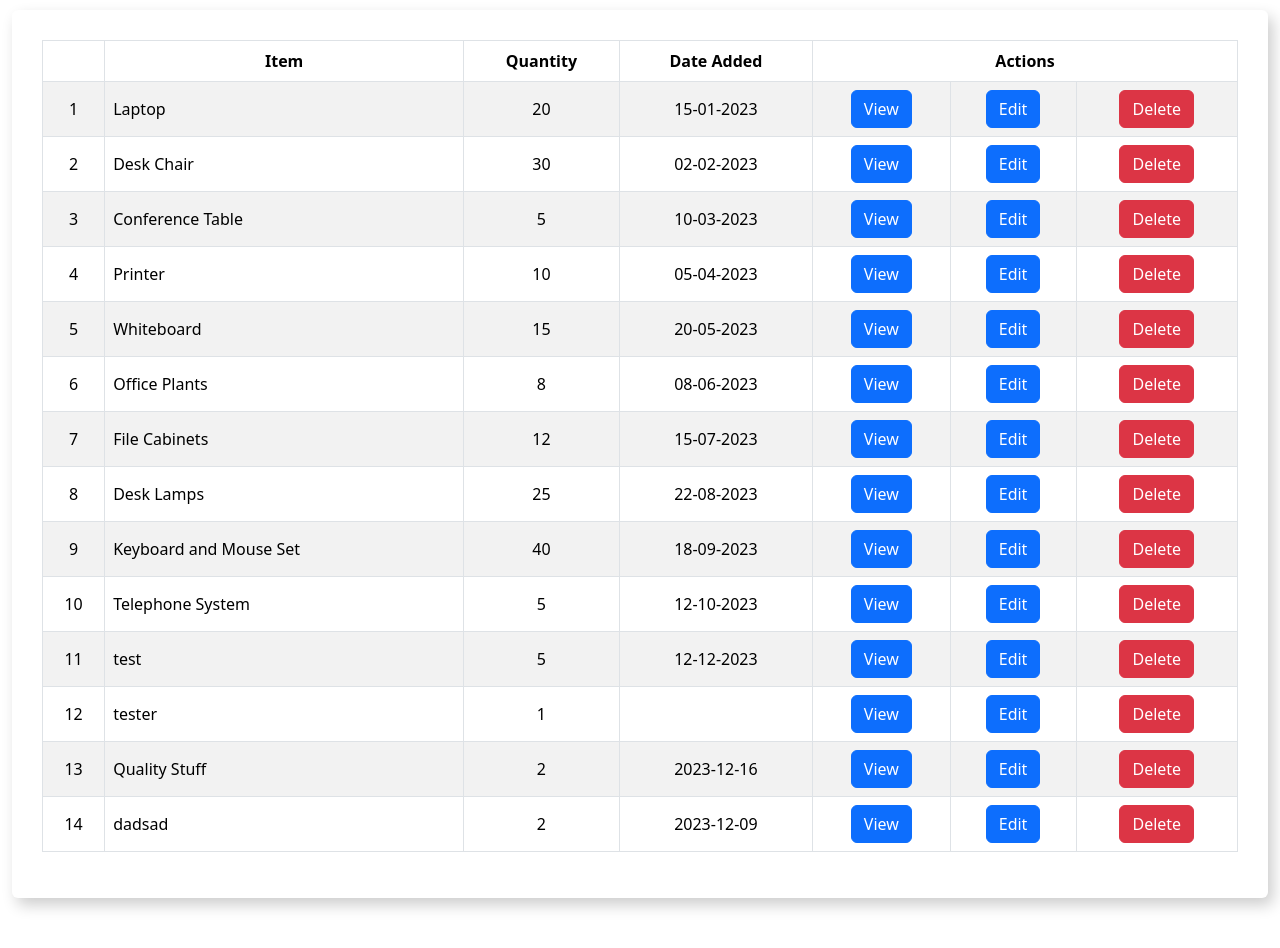
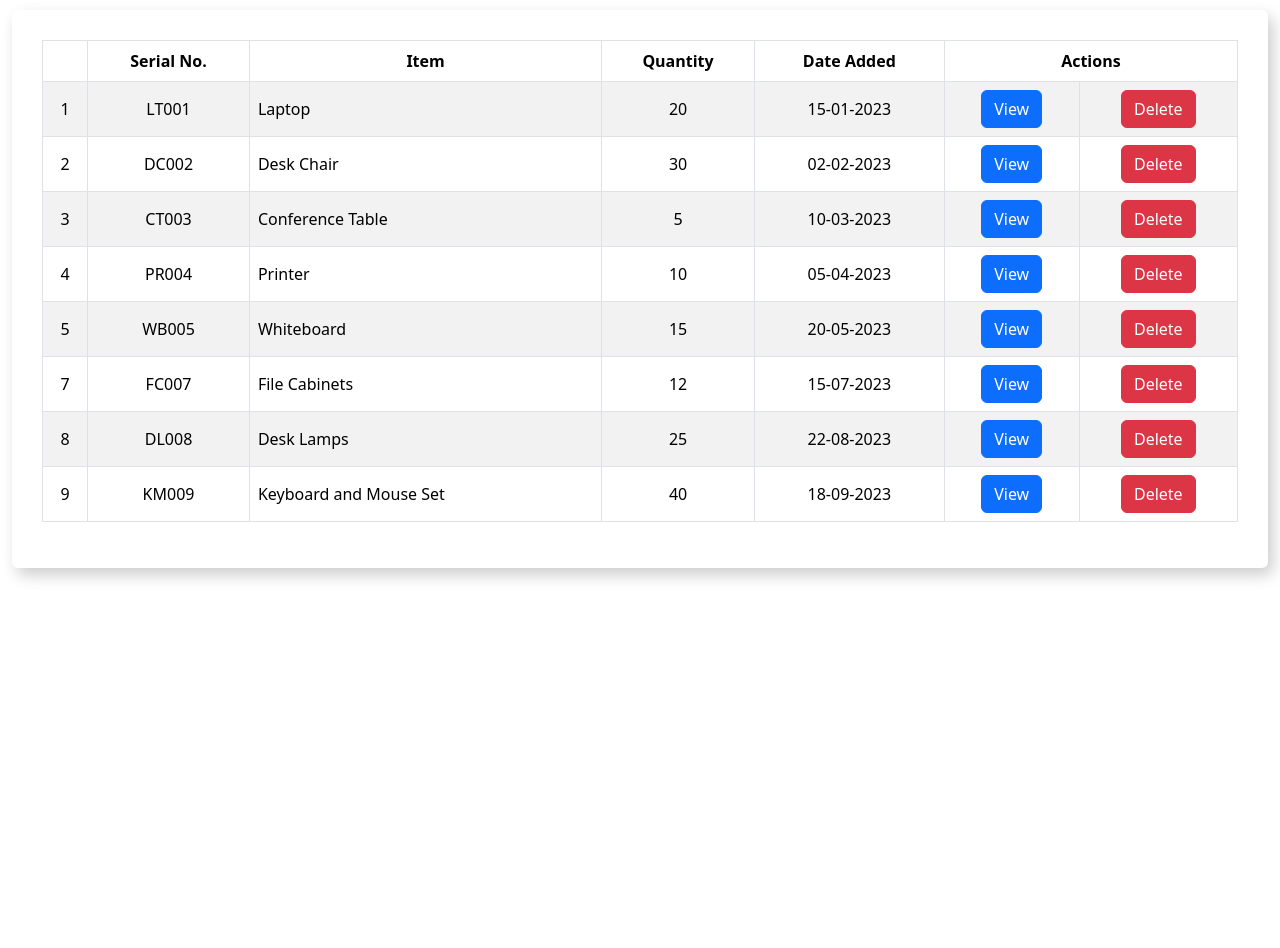
Before and after one commit to armeanaalexandru/inventory-managemant-system, a React (Vite) app: page /inventory in a window 1280 px wide. Shown: the part 380-1328 px from the top of the page. After the commit the page ends 1018 px from the top, so only its background shows below. Built offline with nearby package versions, Linux system fonts and the light colour scheme; data requests are answered from the project's data file.

Commit message:
wip: items

```diff
--- a/db.json
+++ b/db.json
@@ -12,99 +12,58 @@
     {
       "id": 1,
       "name": "Laptop",
-      "description": "test description",
       "quantity": 20,
-      "addedDate": "15-01-2023"
+      "addedDate": "15-01-2023",
+      "serialNumber": "LT001"
     },
     {
       "id": 2,
       "name": "Desk Chair",
-      "description": "test description",
       "quantity": 30,
-      "addedDate": "02-02-2023"
+      "addedDate": "02-02-2023",
+      "serialNumber": "DC002"
     },
     {
       "id": 3,
       "name": "Conference Table",
-      "description": "test description",
       "quantity": 5,
-      "addedDate": "10-03-2023"
+      "addedDate": "10-03-2023",
+      "serialNumber": "CT003"
     },
     {
       "id": 4,
       "name": "Printer",
-      "description": "test description",
       "quantity": 10,
-      "addedDate": "05-04-2023"
+      "addedDate": "05-04-2023",
+      "serialNumber": "PR004"
     },
     {
       "id": 5,
       "name": "Whiteboard",
-      "description": "test description",
       "quantity": 15,
-      "addedDate": "20-05-2023"
-    },
-    {
-      "id": 6,
-      "name": "Office Plants",
-      "description": "test description",
-      "quantity": 8,
-      "addedDate": "08-06-2023"
+      "addedDate": "20-05-2023",
+      "serialNumber": "WB005"
     },
     {
       "id": 7,
       "name": "File Cabinets",
-      "description": "test description",
       "quantity": 12,
-      "addedDate": "15-07-2023"
+      "addedDate": "15-07-2023",
+      "serialNumber": "FC007"
     },
     {
       "id": 8,
       "name": "Desk Lamps",
-      "description": "test description",
       "quantity": 25,
-      "addedDate": "22-08-2023"
+      "addedDate": "22-08-2023",
+      "serialNumber": "DL008"
     },
     {
       "id": 9,
       "name": "Keyboard and Mouse Set",
-      "description": "test description",
       "quantity": 40,
-      "addedDate": "18-09-2023"
-    },
-    {
-      "id": 10,
-      "name": "Telephone System",
-      "description": "test description",
-      "quantity": 5,
-      "addedDate": "12-10-2023"
-    },
-    {
-      "name": "test",
-      "description": "test description 2",
-      "quantity": "5",
-      "addedDate": "12-12-2023",
-      "id": 11
-    },
-    {
-      "name": "tester",
-      "description": "1233",
-      "quantity": "1",
-      "id": 12
-    },
-    {
-      "name": "Quality Stuff",
-      "description": "The most ambitious stuff",
-      "quantity": "2",
-      "addedDate": "2023-12-16",
-      "id": 13
-    },
-    {
-      "name": "dadsad",
-      "description": "rqwrqwr",
-      "quantity": "2",
-      "addedDate": "2023-12-09",
-      "id": 14
+      "addedDate": "18-09-2023",
+      "serialNumber": "KM009"
     }
   ]
 }
--- a/package.json
+++ b/package.json
@@ -16,7 +16,8 @@
     "react": "^18.2.0",
     "react-bootstrap": "^2.9.1",
     "react-dom": "^18.2.0",
-    "react-router-dom": "^6.20.1"
+    "react-router-dom": "^6.20.1",
+    "react-toastify": "^9.1.3"
   },
   "devDependencies": {
     "@types/react": "^18.2.37",
--- a/src/components/App.jsx
+++ b/src/components/App.jsx
@@ -6,7 +6,9 @@ import { AboutUs } from "../features/AboutUs/AboutUs";
 import { Authentication } from "../features/Authentication/Authentication";
 import { InventoryList } from "../features/InventoryList/InventoryList";
 import { NotFound } from "../features/NotFound/NotFound";
+import { ToastContainer } from "react-toastify";
 
+import "react-toastify/dist/ReactToastify.min.css";
 import "./App.css";
 
 export default function App() {
@@ -20,6 +22,7 @@ export default function App() {
         <Route path="authentication" element={<Authentication />} />
         <Route path="*" element={<NotFound />} />
       </Routes>
+      <ToastContainer />
     </BrowserRouter>
   );
 }
--- a/src/features/InventoryList/InventoryList.jsx
+++ b/src/features/InventoryList/InventoryList.jsx
@@ -1,4 +1,4 @@
-import { useState, useRef, useEffect } from "react";
+import { useState, useEffect } from "react";
 import { NavLink } from "react-router-dom";
 import {
   Container,
@@ -9,18 +9,20 @@ import {
   Modal,
   Form,
 } from "react-bootstrap";
+import { toast } from "react-toastify";
 import styles from "./InventoryList.module.css";
 
 export function InventoryList() {
+  const [items, setItems] = useState(null);
+  const [showInvetoryModal, setShowInvetoryModal] = useState(false);
+  const [validated, setValidated] = useState(false);
   const [formData, setFormData] = useState({
     itemName: "",
     itemDescription: "",
     itemQuantity: "",
     itemDate: "",
+    itemSerialNumber: "",
   });
-
-  const [items, setItems] = useState(null);
-  const [showInvetoryModal, setShowInvetoryModal] = useState(false);
 
   useEffect(() => {
     async function getItemList() {
@@ -34,7 +36,6 @@ export function InventoryList() {
 
   const handleCloseModal = () => setShowInvetoryModal(false);
   const handleShowModal = () => setShowInvetoryModal(true);
-
   const handleChange = (e) => {
     const { name, value } = e.target;
     setFormData({
@@ -44,6 +45,13 @@ export function InventoryList() {
   };
 
   async function handleAddItem(e) {
+    const addNewItemForm = e.currentTarget;
+
+    if (addNewItemForm.checkValidity() === false) {
+      e.preventDefault();
+      e.stopPropagation();
+      toast.error("Please fill the required fields.");
+    } else {
       e.preventDefault();
 
       const newItem = {
@@ -51,18 +59,56 @@ export function InventoryList() {
         description: formData.itemDescription,
         quantity: formData.itemQuantity,
         addedDate: formData.itemDate,
+        serialNumber: formData.itemSerialNumber,
       };
 
-    const item = fetch("http://localhost:3000/items", {
+      try {
+        const itemData = await fetch("http://localhost:3000/items", {
           method: "POST",
           headers: {
             "Content-type": "application/json",
           },
           body: JSON.stringify(newItem),
-    }).then((response) => response.json());
+        });
 
-    setItems([...items, item]);
+        if (!itemData.ok) {
+          toast.error("Failed to add item");
+          throw new Error("Failed to add item");
+        }
+
+        const addedItem = await itemData.json();
+
+        setItems((prevItems) => [...prevItems, addedItem]);
+        toast.success(`${formData.itemName} has been added to the list.`);
         handleCloseModal();
+      } catch (error) {
+        console.error("Error adding item:", error);
+        toast.error(error);
+      }
+    }
+
+    setValidated(true);
+  }
+
+  async function handleDeleteItem(itemId) {
+    try {
+      const response = await fetch(`http://localhost:3000/items/${itemId}`, {
+        method: "DELETE",
+        headers: {
+          "Content-Type": "application/json",
+        },
+      });
+
+      if (!response.ok) {
+        throw new Error("Failed to delete item");
+      }
+
+      // Remove the deleted item from the local state
+      setItems((prevItems) => prevItems.filter((item) => item.id !== itemId));
+    } catch (error) {
+      console.error("Error deleting item:", error);
+      // Handle error, show a message to the user, etc.
+    }
   }
 
   return (
@@ -88,6 +134,7 @@ export function InventoryList() {
                   <thead>
                     <tr>
                       <th></th>
+                      <th className="text-center align-middle">Serial No.</th>
                       <th className="text-center align-middle">Item</th>
                       <th className="text-center align-middle">Quantity</th>
                       <th className="text-center align-middle">Date Added</th>
@@ -100,6 +147,10 @@ export function InventoryList() {
                     {items?.map((item) => (
                       <tr key={item.id}>
                         <td className="text-center align-middle">{item.id}</td>
+                        <td className="text-center align-middle">
+                          {item.serialNumber}
+                        </td>
+
                         <td className="align-middle">{item.name}</td>
                         <td className="text-center align-middle">
                           {item.quantity}
@@ -111,10 +162,12 @@ export function InventoryList() {
                           <Button variant="primary">View</Button>
                         </td>
                         <td className="text-center align-middle">
-                          <Button variant="primary">Edit</Button>
-                        </td>
-                        <td className="text-center align-middle">
-                          <Button variant="danger">Delete</Button>
+                          <Button
+                            variant="danger"
+                            onClick={() => handleDeleteItem(item.id)}
+                          >
+                            Delete
+                          </Button>
                         </td>
                       </tr>
                     ))}
@@ -128,11 +181,22 @@ export function InventoryList() {
       <Modal show={showInvetoryModal} onHide={handleCloseModal} centered>
         <Modal.Header closeButton className="border-0"></Modal.Header>
         <Modal.Body>
-          <Form onSubmit={handleAddItem}>
+          <Form noValidate validated={validated} onSubmit={handleAddItem}>
             <p className="secondaryTitle">Add new item to your invetory</p>
+            <Form.Group className="mb-3" controlId="addSerialNumberName">
+              <Form.Label>Item Name</Form.Label>
+              <Form.Control
+                required
+                placeholder="Enter item serial number"
+                name="itemSerialNumber"
+                value={formData.itemSerialNumber}
+                onChange={handleChange}
+              />
+            </Form.Group>
             <Form.Group className="mb-3" controlId="addItemName">
               <Form.Label>Item Name</Form.Label>
               <Form.Control
+                required
                 placeholder="Enter item name"
                 name="itemName"
                 value={formData.itemName}
@@ -154,6 +218,7 @@ export function InventoryList() {
                 <Form.Group className="mb-3" controlId="addItemQuantity">
                   <Form.Label>Quantity</Form.Label>
                   <Form.Control
+                    required
                     type="number"
                     placeholder="Enter item quantity"
                     name="itemQuantity"
@@ -166,6 +231,7 @@ export function InventoryList() {
                 <Form.Group className="mb-3" controlId="addItemDate">
                   <Form.Label>Date Added</Form.Label>
                   <Form.Control
+                    required
                     type="date"
                     name="itemDate"
                     value={formData.itemDate}
```
Also changed, not shown: 1 other file (tests, documents, lock files or other folders). Lines whose indentation alone changed are shown as unchanged.
